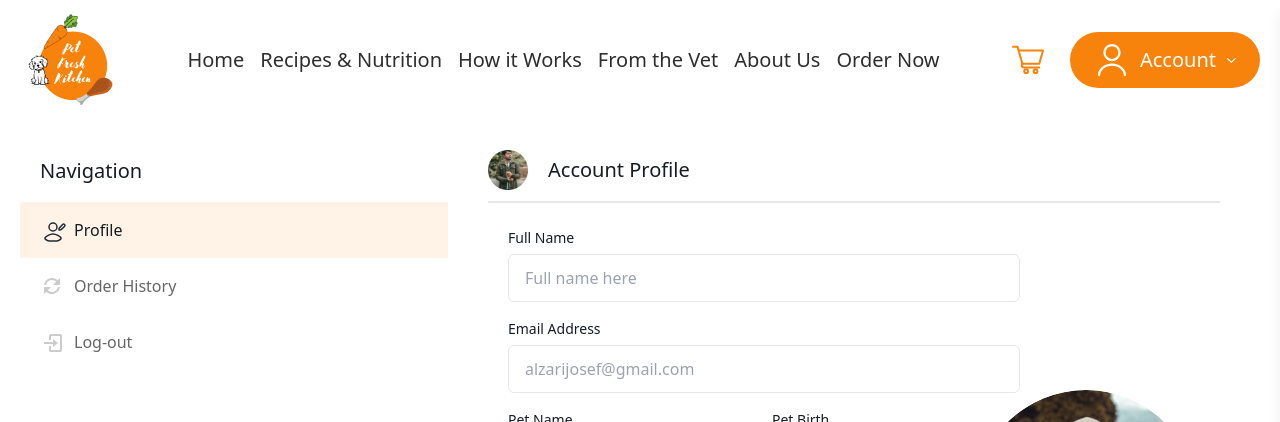
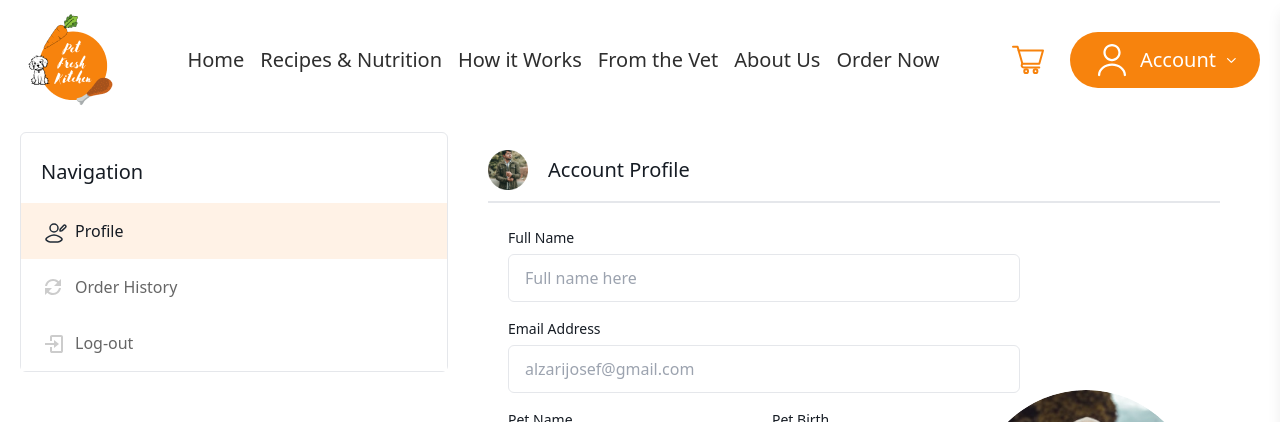
Before and after one commit to Farok-Hossain/pet-fresh-kitchen, a React (Vite) app: page /sidebar/profile in a window 1280 px wide. Shown: the top 422 px of the page. Built offline with nearby package versions, Linux system fonts and the light colour scheme.

Commit message:
Sidebar bugs solved

```diff
--- a/src/shared/Sidebar/Sidebar.jsx
+++ b/src/shared/Sidebar/Sidebar.jsx
@@ -64,7 +64,7 @@ const Sidebar = () => {
       {/* Sidebar */}
       <div
         ref={sidebarRef} // Reference to the sidebar
-        className={`fixed xl:static xl:mt-3 mt-[200px] top-0 left-0 z-40 h-screen xl:h-auto bg-white xl:bg-transparent xl:w-[428px] w-[250px] shadow-lg xl:shadow-none transition-transform transform ${
+        className={`fixed xl:static xl:mt-3 mt-[200px] top-0 left-0 z-40 border-[1px] rounded-md h-screen xl:h-auto bg-white xl:bg-transparent xl:w-[428px] w-[250px] shadow-lg xl:shadow-none transition-transform transform ${
           isSidebarOpen ? "translate-x-0" : "-translate-x-full"
         } xl:translate-x-0`}
       >
```
